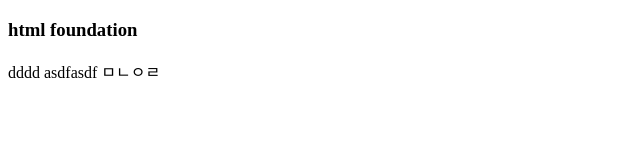
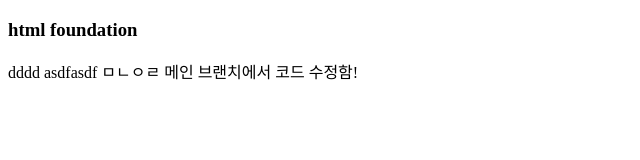
Before and after one commit to GMiiiN/Web-Project, a plain HTML site: page test.html in a window 1280 px wide. Shown: the whole page, without its empty margins (0-640 px from the left). Drawn offline with Linux system fonts and the light colour scheme.

Commit message:
editing Main Branch

```diff
--- a/test.html
+++ b/test.html
@@ -15,5 +15,6 @@
     dddd
     asdfasdf
     ㅁㄴㅇㄹ
+    메인 브랜치에서 코드 수정함!
 </body>
 </html>
```
